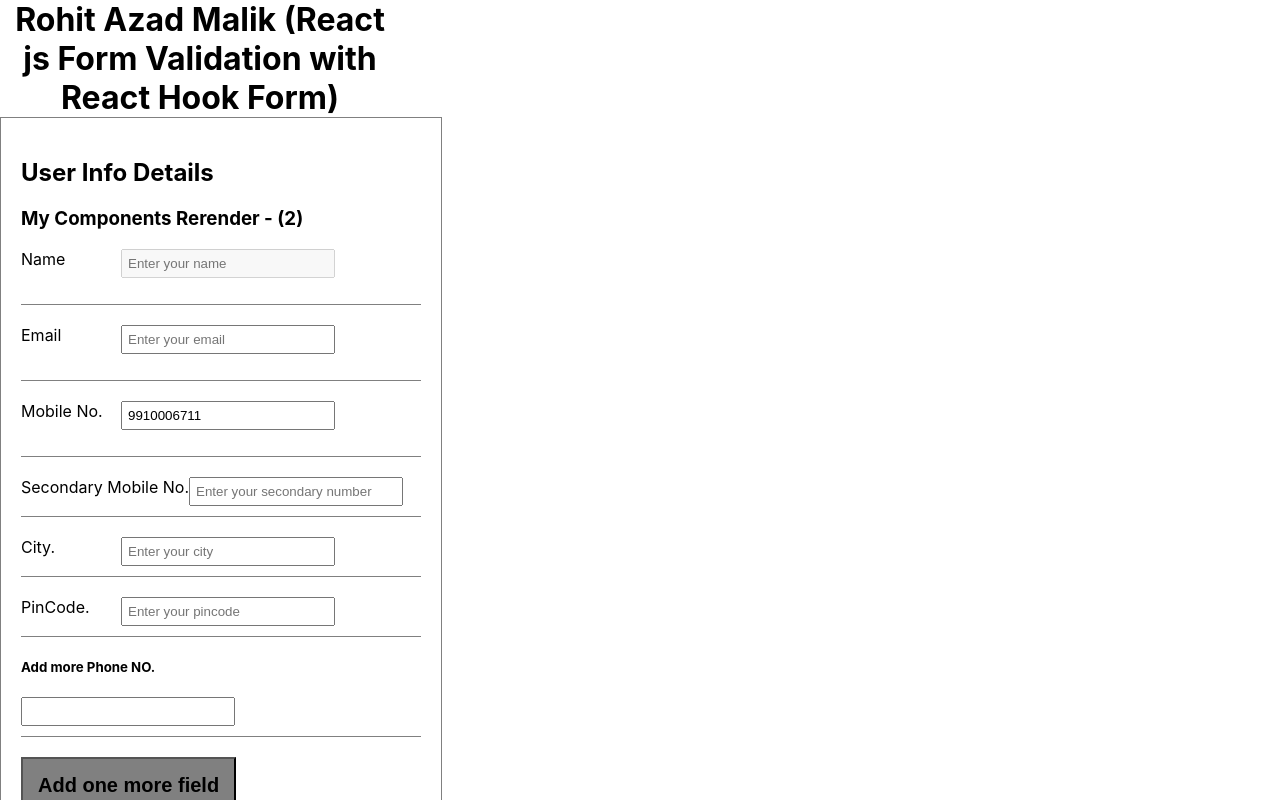
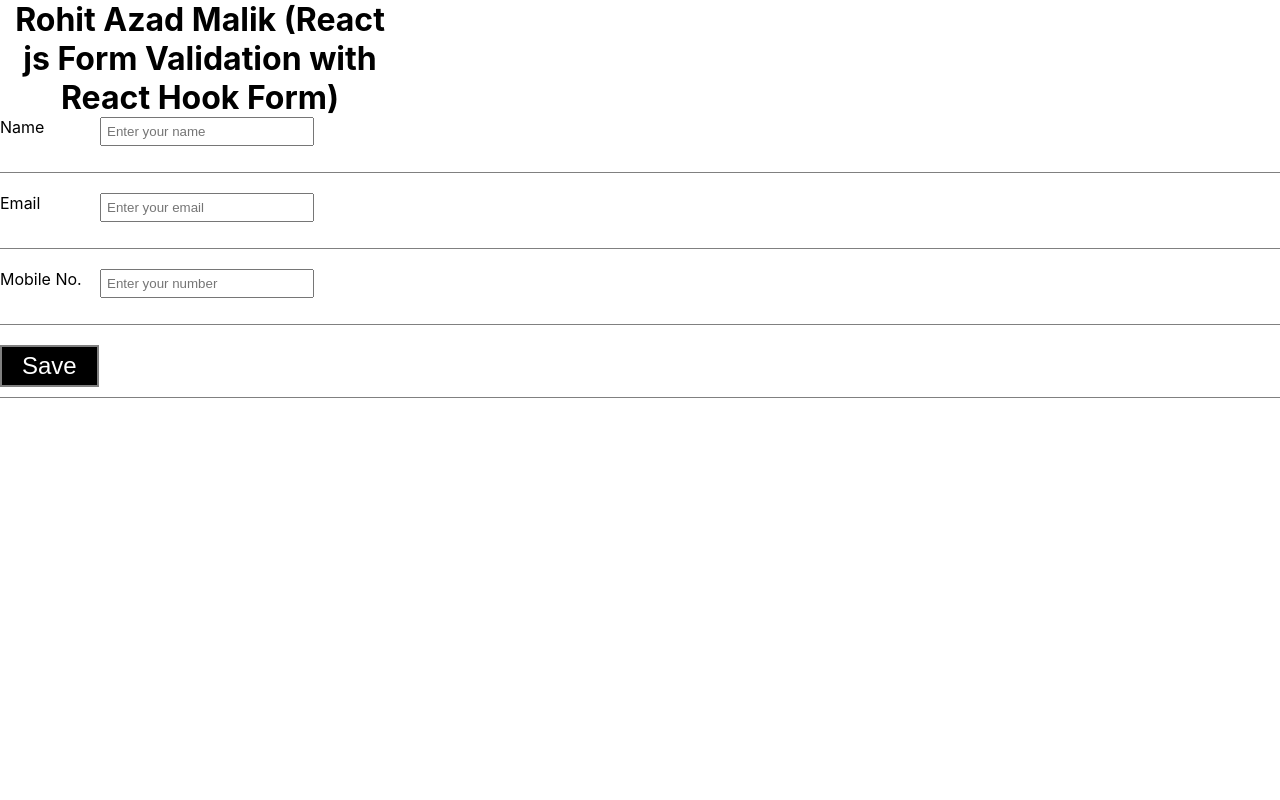
Before and after one commit to rohitazad/react-hook-form, a React (Create React App) app: page / in a window 1280 px wide. Shown: the top 800 px of the page. Built offline with nearby package versions, Linux system fonts and the light colour scheme.

Commit message:
yup integration

```diff
--- a/package.json
+++ b/package.json
@@ -4,6 +4,7 @@
   "private": true,
   "dependencies": {
     "@hookform/devtools": "^4.3.1",
+    "@hookform/resolvers": "^3.1.0",
     "@testing-library/jest-dom": "^5.16.5",
     "@testing-library/react": "^13.4.0",
     "@testing-library/user-event": "^13.5.0",
@@ -11,7 +12,8 @@
     "react-dom": "^18.2.0",
     "react-hook-form": "^7.43.9",
     "react-scripts": "5.0.1",
-    "web-vitals": "^2.1.4"
+    "web-vitals": "^2.1.4",
+    "yup": "^1.2.0"
   },
   "scripts": {
     "start": "react-scripts start",
--- a/src/App.js
+++ b/src/App.js
@@ -1,10 +1,11 @@
 import './App.css';
-import UserInfoArray from './Components/UserinfoArray';
+//import UserInfoArray from './Components/UserinfoArray';
+import YupIntegrationComponents from './Components/YupIntegration';
 function App() {
   return (
     <>
       <h1>Rohit Azad Malik (React js Form Validation with React Hook Form)</h1>
-      <UserInfoArray  />
+      <YupIntegrationComponents  />
     </>
   );
 }
--- /dev/null
+++ b/src/Components/YupIntegration.js
@@ -0,0 +1,54 @@
+import React from 'react';
+import {useForm} from 'react-hook-form';
+import {DevTool} from '@hookform/devtools';
+import {yupResolver} from "@hookform/resolvers/yup"
+import * as yup from 'yup';
+
+const schema = yup.object({
+    name:yup.string().required("Please fill your name"),
+    email:yup.string().email("please fill correct email id").required("Plese provide your email id"),
+    phone:yup.string().required("Please fill your phone no.")
+})
+
+const YupIntegrationComponents = ()=>{
+    const form = useForm({
+        defaultValues:{
+            name:'',
+            email:'',
+            phone:''
+        },
+        resolver: yupResolver(schema)
+    })
+    const {register, control, handleSubmit, formState} = form;
+    const {errors} = formState;
+    const formSubmit = (data)=>{
+        console.log(data);
+    }
+    return(
+        <>
+            <form action="#" onSubmit={handleSubmit(formSubmit)} className='userDetailForm' noValidate>
+                <div className='fromGroup'>
+                    <label htmlFor="name">Name</label>
+                    <input  type="text" id="name" {...register('name')} placeholder='Enter your name' />
+                    <p className='error'>{errors.name?.message}</p>
+                </div>
+                <div className='fromGroup'>
+                    <label htmlFor="name">Email</label>
+                    <input  id="email"  type="email" {...register('email')} placeholder='Enter your email' />
+                    <p className='error'>{errors.email?.message}</p>
+                </div>
+                <div className='fromGroup'>
+                    <label htmlFor='phone'>Mobile No.</label>
+                    <input id="phone" type="text" {...register('phone')} placeholder='Enter your number' />
+                    <p className='error'>{errors.phone?.message}</p>
+                </div>
+                <div className='fromGroup'>
+                    <input  type="submit" value="Save" />
+                </div>
+            </form>
+            <DevTool control={control}/>
+        </>
+    )
+}
+
+export default YupIntegrationComponents;
```
Also changed, not shown: 1 other file (tests, documents, lock files or other folders).
